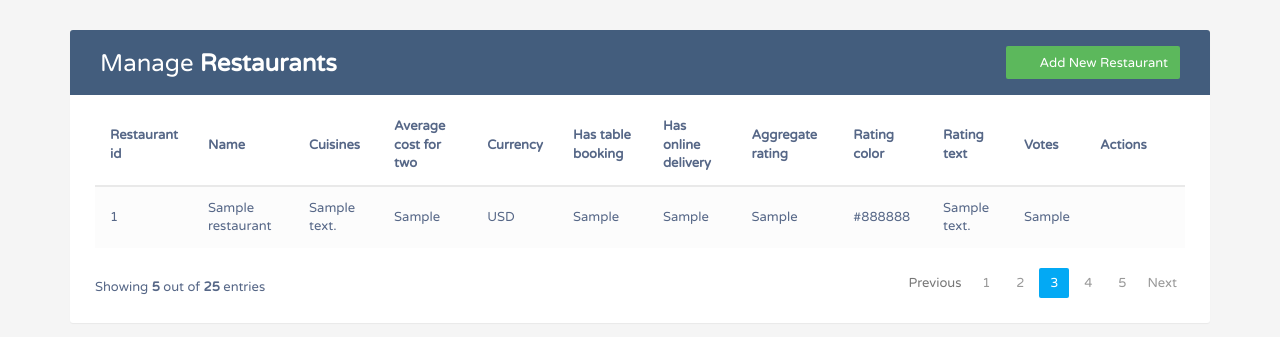
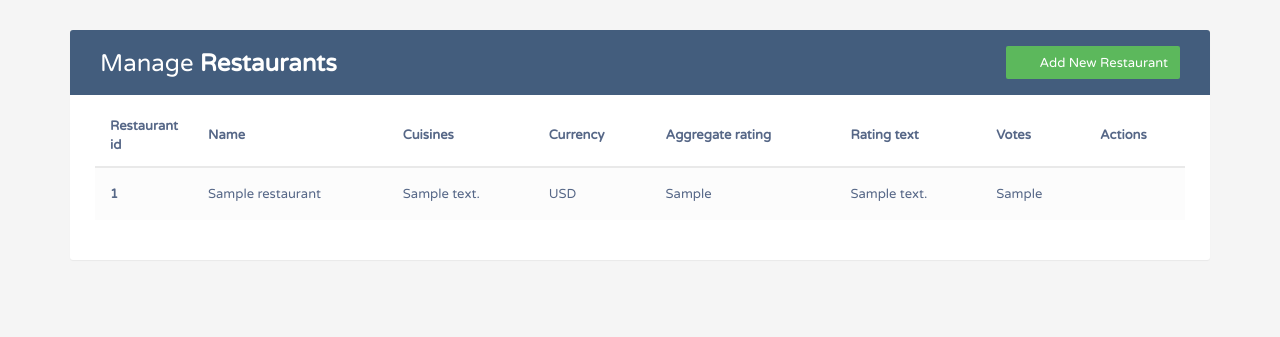
Before and after one commit to rizahmeds/restaurant-explore, a Django app: page /restaurants/ in a window 1280 px wide. Shown: the top 337 px of the page. Run offline with Django 3.2, Linux system fonts and the light colour scheme; tables that the repository leaves empty hold one stand-in row (values such as "Sample post"); some libraries are stand-ins or nearby versions.

Commit message:
add class based DetailView and pagination in ListView

```diff
--- a/restaurants/urls.py
+++ b/restaurants/urls.py
@@ -13,8 +13,9 @@ Including another URLconf
     2. Add a URL to urlpatterns:  path('blog/', include('blog.urls'))
 """
 from django.urls import path
-from restaurants.views import RestaurantList
+from restaurants.views import RestaurantList, RestaurantDetailView
 
 urlpatterns = [
-    path('restaurants/', RestaurantList.as_view()),
+    path('', RestaurantList.as_view(), name='restaurant-list'),
+    path('<int:pk>/', RestaurantDetailView.as_view(), name='restaurant-detail')
 ]
--- a/restaurants/views.py
+++ b/restaurants/views.py
@@ -1,8 +1,12 @@
 from django.shortcuts import render
 from django.http import HttpResponse
-from django.views.generic import ListView
+from django.views.generic import ListView, DetailView
 from restaurants.models import Restaurants
 
 # Create your views here.
 class RestaurantList(ListView):
     model = Restaurants
+    paginate_by = 10
+
+class RestaurantDetailView(DetailView):
+    model = Restaurants
--- a/resto_explore/urls.py
+++ b/resto_explore/urls.py
@@ -18,5 +18,5 @@ from django.urls import path, include
 
 urlpatterns = [
     path('admin/', admin.site.urls),
-    path('', include('restaurants.urls')),
+    path('restaurants/', include('restaurants.urls')),
 ]
--- a/templates/restaurants/restaurants_list.html
+++ b/templates/restaurants/restaurants_list.html
@@ -22,12 +22,8 @@
 				        <th>Restaurant id</th>
 				        <th>Name</th>
 				        <th>Cuisines</th>
-						<th>Average cost for two</th>
 						<th>Currency</th>
-						<th>Has table booking</th>
-						<th>Has online delivery</th>
 						<th>Aggregate rating</th>
-						<th>Rating color</th>
 						<th>Rating text</th>
 						<th>Votes</th></th>
 						<th>Actions</th>
@@ -36,15 +32,15 @@
                 <tbody>
                 	{% for restaurant in object_list %}
                     <tr>
-                        <td>{{ restaurant.restaurant_id }}</td>
+                        <td>
+                        	<a href="{% url 'restaurant-detail' restaurant.restaurant_id %}">
+                        		{{ restaurant.restaurant_id }}
+                        	</a>
+                        </td>
 				        <td>{{ restaurant.restaurant_name }}</td>
 						<td>{{ restaurant.cuisines }}</td>
-						<td>{{ restaurant.average_cost_for_two }}</td>
 						<td>{{ restaurant.currency }}</td>
-						<td>{{ restaurant.has_table_booking }}</td>
-						<td>{{ restaurant.has_online_delivery }}</td>
 						<td>{{ restaurant.aggregate_rating }}</td>
-						<td>{{ restaurant.rating_color }}</td>
 						<td>{{ restaurant.rating_text }}</td>
 						<td>{{ restaurant.votes }}</td>
                         <td>
@@ -55,18 +51,36 @@
      				{% endfor %}
                 </tbody>
             </table>
-			<div class="clearfix">
-                <div class="hint-text">Showing <b>5</b> out of <b>25</b> entries</div>
-                <ul class="pagination">
-                    <li class="page-item disabled"><a href="#">Previous</a></li>
-                    <li class="page-item"><a href="#" class="page-link">1</a></li>
-                    <li class="page-item"><a href="#" class="page-link">2</a></li>
-                    <li class="page-item active"><a href="#" class="page-link">3</a></li>
-                    <li class="page-item"><a href="#" class="page-link">4</a></li>
-                    <li class="page-item"><a href="#" class="page-link">5</a></li>
-                    <li class="page-item"><a href="#" class="page-link">Next</a></li>
-                </ul>
-            </div>
+            {% if is_paginated %}
+				<div class="clearfix">
+	                <div class="hint-text">
+	                	Showing <b>{{ page_obj.start_index }} to {{ page_obj.end_index }}</b> out of <b>{{ page_obj.paginator.count }}</b> entries
+	                </div>
+	                <ul class="pagination">
+	                	{% if page_obj.has_previous %}
+		                    <li class="page-item">
+		                    	<a href="{{ request.path }}?page={{ page_obj.previous_page_number }}">
+		                    		Previous
+		                    	</a>
+		                    </li>
+		                {% endif %}
+
+		                {% for i in paginator.page_range %}
+      						{% if page_obj.number == i %}
+	                    		<li class="page-item active"><a href="#" class="page-link">{{ i }}</a></li>
+	                    	{% else %}
+	                    		<li class="page-item"><a href="?page={{ i }}" class="page-link">{{ i }}</a></li>
+	                    	{% endif %}
+    					{% endfor %}
+
+	                    {% if page_obj.has_next %}
+	                    	<li class="page-item">
+	                    		<a href="{{ request.path }}?page={{ page_obj.next_page_number }}" class="page-link">Next</a>
+	                    	</li>
+	                    {% endif %}
+	                </ul>
+	            </div>
+	        {% endif %}
         </div>
     </div>
 	<!-- Edit Modal HTML -->
```
Also changed, not shown: templates/restaurants/restaurants_detail.html (added, +75 -0 lines).
